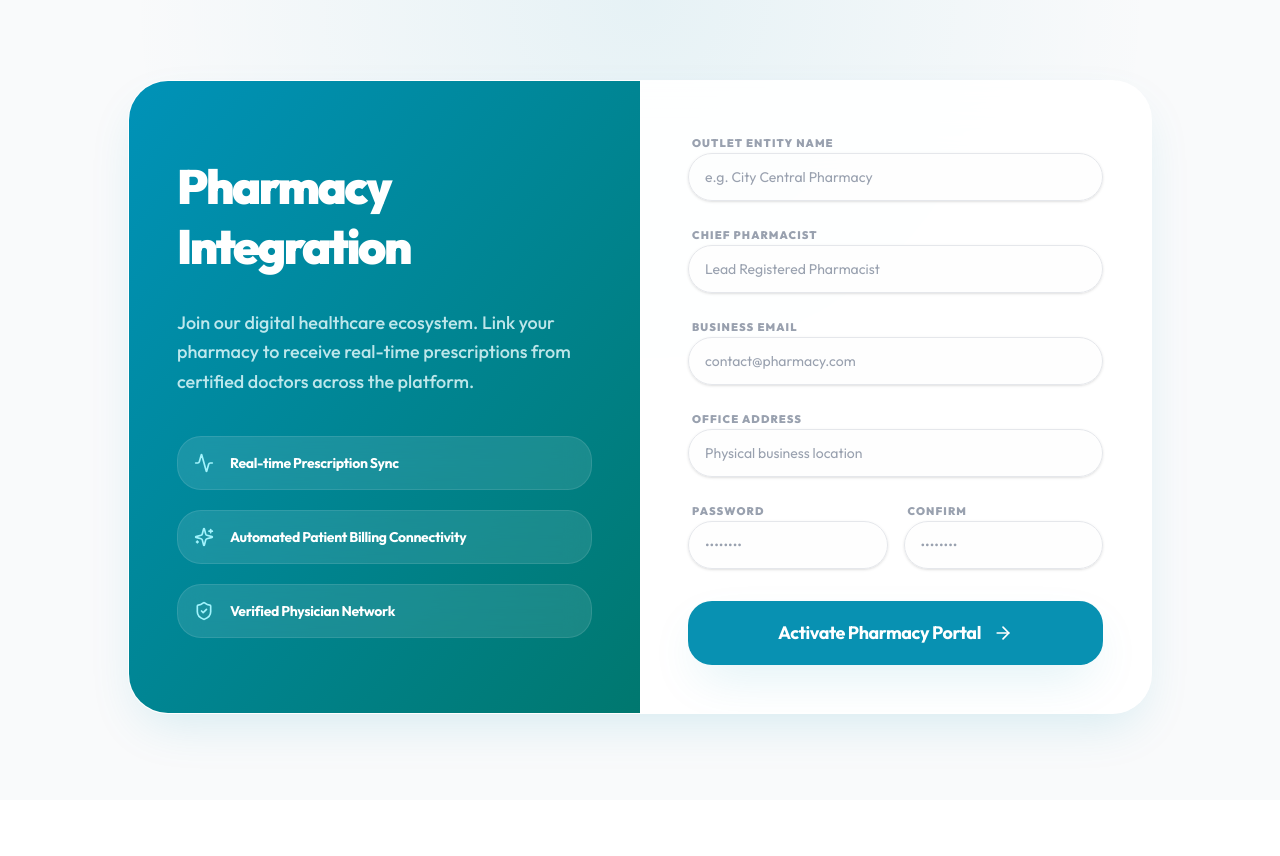
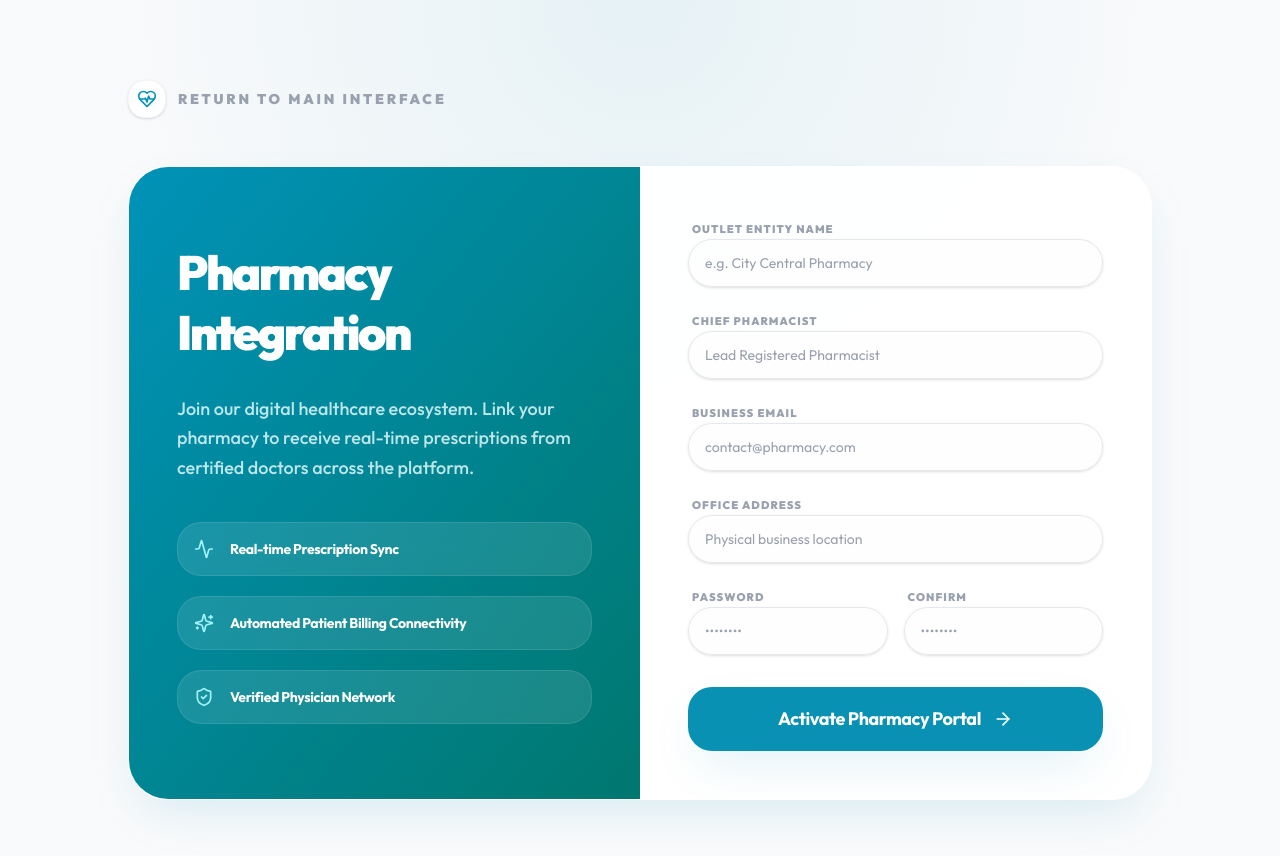
Before and after one commit to msemanda/msemanda, a Next.js app: page /pharmacy/register in a window 1280 px wide. Shown: the top 856 px of the page. Before the commit the page ends 800 px from the top, so only its background shows below. Built offline with nearby package versions, Linux system fonts and the light colour scheme; no server answers.

Commit message:
Added registartion

```diff
--- a/app/admin/register/page.tsx
+++ b/app/admin/register/page.tsx
@@ -1,6 +1,7 @@
 "use client";
 
 import React, { useState } from "react";
+import Link from "next/link";
 import { createUserWithEmailAndPassword } from "firebase/auth";
 import { doc, setDoc, serverTimestamp } from "firebase/firestore";
 import { auth, db } from "@/lib/firebase";
@@ -14,7 +15,8 @@ import {
     Lock,
     Settings as UserSettings,
     ShieldCheck,
-    ArrowRight
+    ArrowRight,
+    HeartPulse
 } from "lucide-react";
 
 export default function AdminRegistrationPage() {
@@ -117,6 +119,13 @@ export default function AdminRegistrationPage() {
     return (
         <div className="min-h-screen bg-gray-50 py-20 px-6 bg-[radial-gradient(circle_at_50%_0%,rgba(8,145,178,0.08),transparent_50%)]">
             <div className="max-w-4xl mx-auto">
+                <Link href="/" className="inline-flex items-center group mb-12 hover:opacity-80 transition-opacity">
+                    <div className="p-2 bg-white rounded-xl shadow-sm border border-gray-100 group-hover:rotate-6 transition-transform">
+                        <HeartPulse className="h-5 w-5 text-cyan-600" />
+                    </div>
+                    <span className="ml-3 text-sm font-black text-gray-400 uppercase tracking-[0.2em]">Return to Main Interface</span>
+                </Link>
+
                 <div className="text-center mb-16 space-y-4">
                     <h1 className="text-5xl font-black tracking-tight text-gray-900">System <span className="text-gradient-cyan">Administrator</span></h1>
                     <p className="text-lg text-gray-500 font-medium max-w-xl mx-auto leading-relaxed">Initialize the core administration layer of the E-Health platform.</p>
--- a/app/doctor/register/page.tsx
+++ b/app/doctor/register/page.tsx
@@ -1,6 +1,7 @@
 "use client";
 
 import React, { useState } from "react";
+import Link from "next/link";
 import { createUserWithEmailAndPassword } from "firebase/auth";
 import { doc, setDoc, serverTimestamp } from "firebase/firestore";
 import { auth, db } from "@/lib/firebase";
@@ -15,7 +16,8 @@ import {
     UserCircle,
     ShieldCheck,
     ArrowRight,
-    UserRoundCheck
+    UserRoundCheck,
+    HeartPulse
 } from "lucide-react";
 
 export default function DoctorRegistrationPage() {
@@ -124,6 +126,13 @@ export default function DoctorRegistrationPage() {
     return (
         <div className="min-h-screen bg-gray-50 py-20 px-6 bg-[radial-gradient(circle_at_50%_0%,rgba(8,145,178,0.08),transparent_50%)]">
             <div className="max-w-4xl mx-auto">
+                <Link href="/" className="inline-flex items-center group mb-12 hover:opacity-80 transition-opacity">
+                    <div className="p-2 bg-white rounded-xl shadow-sm border border-gray-100 group-hover:rotate-6 transition-transform">
+                        <HeartPulse className="h-5 w-5 text-cyan-600" />
+                    </div>
+                    <span className="ml-3 text-sm font-black text-gray-400 uppercase tracking-[0.2em]">Return to Main Interface</span>
+                </Link>
+
                 <div className="text-center mb-16 space-y-4">
                     <h1 className="text-5xl font-black tracking-tight text-gray-900">Medical <span className="text-gradient-cyan">Practitioner</span></h1>
                     <p className="text-lg text-gray-500 font-medium max-w-xl mx-auto leading-relaxed">Join our elite network of verified healthcare professionals and scale your practice digital.</p>
--- a/app/patient/register/page.tsx
+++ b/app/patient/register/page.tsx
@@ -1,6 +1,7 @@
 "use client";
 
 import React, { useState } from "react";
+import Link from "next/link";
 import { createUserWithEmailAndPassword } from "firebase/auth";
 import { doc, setDoc, serverTimestamp } from "firebase/firestore";
 import { auth, db } from "@/lib/firebase";
@@ -10,13 +11,13 @@ import { Input } from "@/components/ui/Input";
 import { UserProfile } from "@/types";
 import { motion, AnimatePresence } from "framer-motion";
 import {
-    HeartPulse,
     ShieldCheck,
     Lock,
     Activity,
     Stethoscope,
     ArrowRight,
-    CheckCircle2
+    CheckCircle2,
+    HeartPulse
 } from "lucide-react";
 
 export default function PatientRegistrationPage() {
@@ -124,6 +125,13 @@ export default function PatientRegistrationPage() {
     return (
         <div className="min-h-screen bg-gray-50 py-20 px-6 bg-[radial-gradient(circle_at_50%_0%,rgba(8,145,178,0.08),transparent_50%)]">
             <div className="max-w-4xl mx-auto">
+                <Link href="/" className="inline-flex items-center group mb-12 hover:opacity-80 transition-opacity">
+                    <div className="p-2 bg-white rounded-xl shadow-sm border border-gray-100 group-hover:rotate-6 transition-transform">
+                        <HeartPulse className="h-5 w-5 text-cyan-600" />
+                    </div>
+                    <span className="ml-3 text-sm font-black text-gray-400 uppercase tracking-[0.2em]">Return to Main Interface</span>
+                </Link>
+
                 <div className="text-center mb-16 space-y-4">
                     <h1 className="text-5xl font-black tracking-tight text-gray-900">Patient <span className="text-gradient-cyan">Onboarding</span></h1>
                     <p className="text-lg text-gray-500 font-medium max-w-xl mx-auto leading-relaxed">Join the next-gen healthcare ecosystem and manage your records with precision.</p>
--- a/app/pharmacy/register/page.tsx
+++ b/app/pharmacy/register/page.tsx
@@ -1,6 +1,7 @@
 "use client";
 
 import React, { useState } from "react";
+import Link from "next/link";
 import { createUserWithEmailAndPassword } from "firebase/auth";
 import { doc, setDoc, serverTimestamp } from "firebase/firestore";
 import { auth, db } from "@/lib/firebase";
@@ -13,7 +14,8 @@ import {
     ShieldCheck,
     Activity,
     Sparkles,
-    ArrowRight
+    ArrowRight,
+    HeartPulse
 } from "lucide-react";
 
 export default function PharmacyRegistrationPage() {
@@ -110,7 +112,15 @@ export default function PharmacyRegistrationPage() {
 
     return (
         <div className="min-h-screen bg-gray-50 py-20 px-6 bg-[radial-gradient(circle_at_50%_0%,rgba(8,145,178,0.08),transparent_50%)]">
-            <div className="max-w-5xl mx-auto bg-glass rounded-[40px] shadow-premium overflow-hidden border border-white/60">
+            <div className="max-w-5xl mx-auto">
+                <Link href="/" className="inline-flex items-center group mb-12 hover:opacity-80 transition-opacity">
+                    <div className="p-2 bg-white rounded-xl shadow-sm border border-gray-100 group-hover:rotate-6 transition-transform">
+                        <HeartPulse className="h-5 w-5 text-cyan-600" />
+                    </div>
+                    <span className="ml-3 text-sm font-black text-gray-400 uppercase tracking-[0.2em]">Return to Main Interface</span>
+                </Link>
+
+                <div className="bg-glass rounded-[40px] shadow-premium overflow-hidden border border-white/60">
                     <div className="grid grid-cols-1 lg:grid-cols-2">
                         <div className="p-12 bg-gradient-to-br from-cyan-600 to-teal-700 text-white flex flex-col justify-center">
                             <h1 className="text-5xl font-black mb-8 tracking-tighter leading-tight">Pharmacy <br />Integration</h1>
@@ -217,5 +227,6 @@ export default function PharmacyRegistrationPage() {
                     </div>
                 </div>
             </div>
+        </div>
     );
 }
--- a/context/AuthContext.tsx
+++ b/context/AuthContext.tsx
@@ -31,7 +31,8 @@ export function AuthProvider({ children }: { children: React.ReactNode }) {
                     if (docSnap.exists()) {
                         setProfile(docSnap.data() as UserProfile);
 
-                        // Record Session
+                        // Record Session (Non-fatal)
+                        try {
                             const sessionRef = doc(db, "sessions", `${user.uid}_${Date.now()}`);
                             await setDoc(sessionRef, {
                                 uid: user.uid,
@@ -40,17 +41,19 @@ export function AuthProvider({ children }: { children: React.ReactNode }) {
                                 userAgent: window.navigator.userAgent,
                                 lastActive: serverTimestamp()
                             });
+                        } catch (sessionError) {
+                            console.warn("Telemetry recording failed, proceeding with profile authorization:", sessionError);
+                        }
                     } else {
                         setProfile(null);
                     }
                 } catch (error: any) {
                     if (error.code === 'permission-denied') {
-                        console.error("Firestore Permission denied when fetching user profile. Please check your security rules.", error);
+                        console.error("Firestore Permission denied when fetching user profile:", error);
                     } else {
                         console.error("Error fetching user profile:", error);
                     }
                     setProfile(null);
-                    // Silently fail here to allow onAuthStateChanged to complete
                 }
             } else {
                 setProfile(null);
```
Lines whose indentation alone changed are shown as unchanged.
